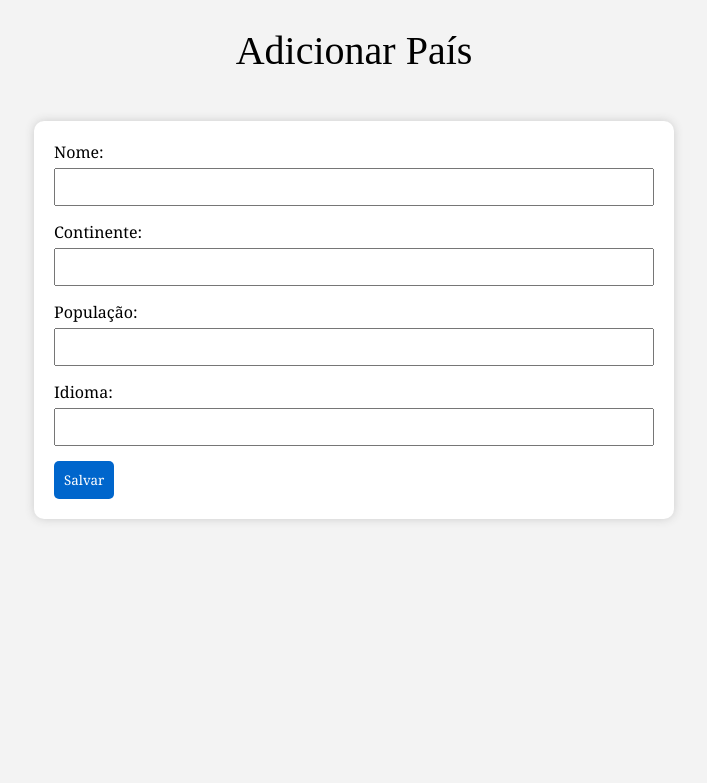
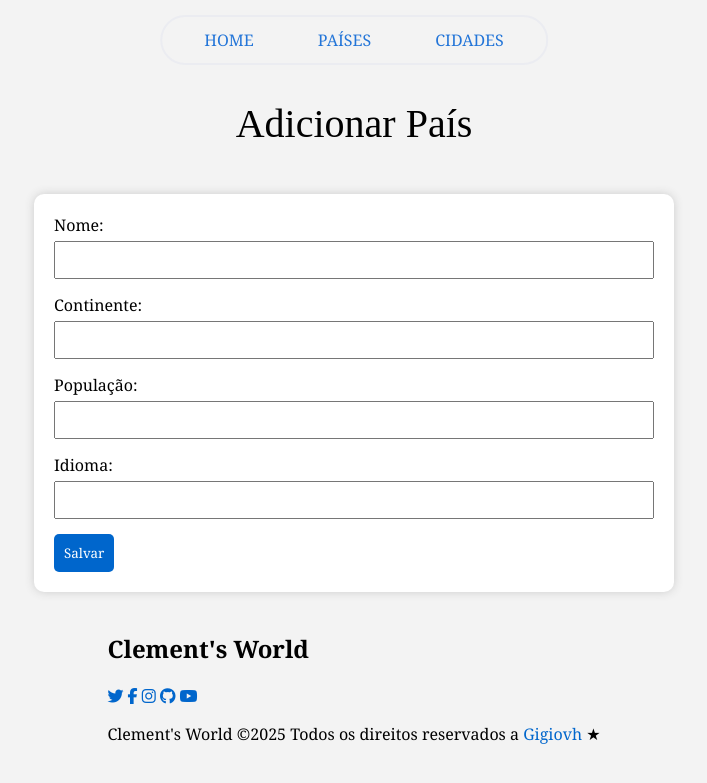
Before and after one commit to Gigiovh/Crud-Mundo, a PHP site: page /pais/adicionar.php in a window 1280 px wide. Shown: the top 783 px of the page, without its empty margins (286-993 px from the left). Run offline with PHP 8.4, Linux system fonts and the light colour scheme; some libraries are stand-ins or nearby versions; some web fonts are replaced.

Commit message:
Update adicionar.php

```diff
--- a/pais/adicionar.php
+++ b/pais/adicionar.php
@@ -9,6 +9,8 @@
 <link rel="preconnect" href="https://fonts.googleapis.com">
     <link rel="preconnect" href="https://fonts.gstatic.com" crossorigin>
     <link href="https://fonts.googleapis.com/css2?family=Caprasimo&display=swap" rel="stylesheet">
+    <link rel="stylesheet" href="https://cdnjs.cloudflare.com/ajax/libs/font-awesome/6.6.0/css/all.min.css">
+
     <link rel="preconnect" href="https://fonts.googleapis.com">
 <link rel="preconnect" href="https://fonts.gstatic.com" crossorigin>
 <link href="https://fonts.googleapis.com/css2?family=Noto+Serif:ital,wght@0,100..900;1,100..900&display=swap" rel="stylesheet">
@@ -31,7 +33,25 @@ function validar() {
 </script>
 </head>
 <body>
-<h1>Adicionar País</h1>
+    <nav class="test">
+  <ul>
+    <li><a href="../index.php">Home</a></li>
+    <li>
+      <a href="listar.php">Países</a>
+      <ul>
+        <li><a href="adicionar.php">Adicionar</a></li>
+
+      </ul>
+    </li>
+    <li>
+      <a href="../cidade/listar_cidade.php">Cidades</a>
+      <ul>
+        <li><a href="../cidade/adicionar_cidade.php">Adicionar</a></li>
+
+      </ul>
+  </ul>
+</nav>
+<h1 style="  margin-top: 100px;">Adicionar País</h1>
 <form name="formPais" method="post" onsubmit="return validar()">
     <label>Nome:</label>
     <input type="text" name="nome">
@@ -60,4 +80,23 @@ if (isset($_POST['enviar'])) {
 }
 ?>
 </body>
+
+<!-- Footer -->
+<footer class="footer">
+  <h2 class="footer-logo">Clement's World</h2>
+
+
+  <div class="footer-social">
+    <a href="https://twitter.com" target="_blank"><i class="fab fa-twitter"></i></a>
+    <a href="https://facebook.com" target="_blank"><i class="fab fa-facebook-f"></i></a>
+    <a href="https://instagram.com" target="_blank"><i class="fab fa-instagram"></i></a>
+    <a href="https://github.com/Gigiovh" target="_blank"><i class="fab fa-github"></i></a>
+    <a href="https://youtube.com" target="_blank"><i class="fab fa-youtube"></i></a>
+  </div>
+
+  <p class="footer-copy">
+    Clement's World ©2025 Todos os direitos reservados a <a href="https://github.com/Gigiovh">Gigiovh</a>
+    <span class="heart">★</span>
+  </p>
+</footer>
 </html>
```
